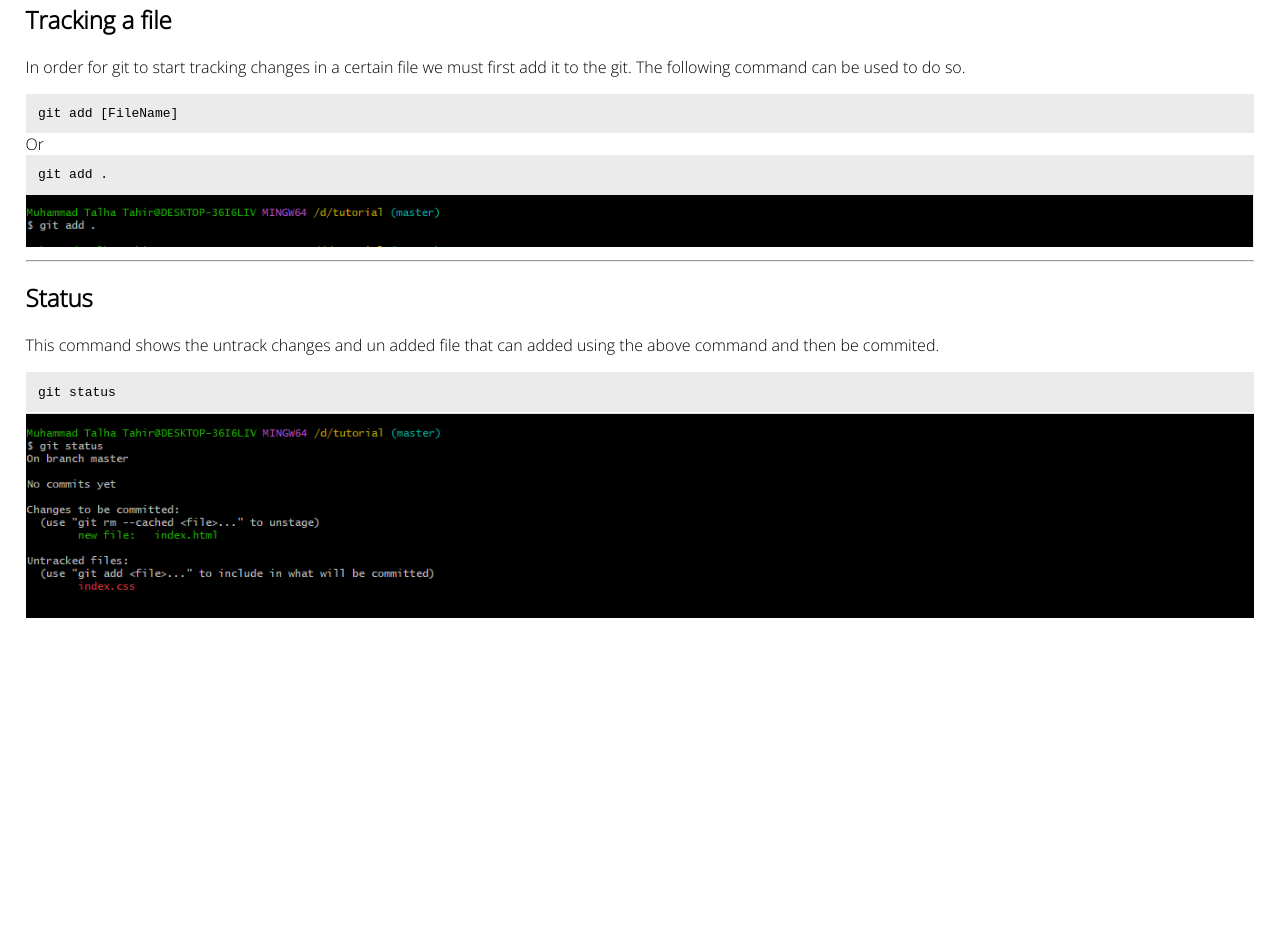
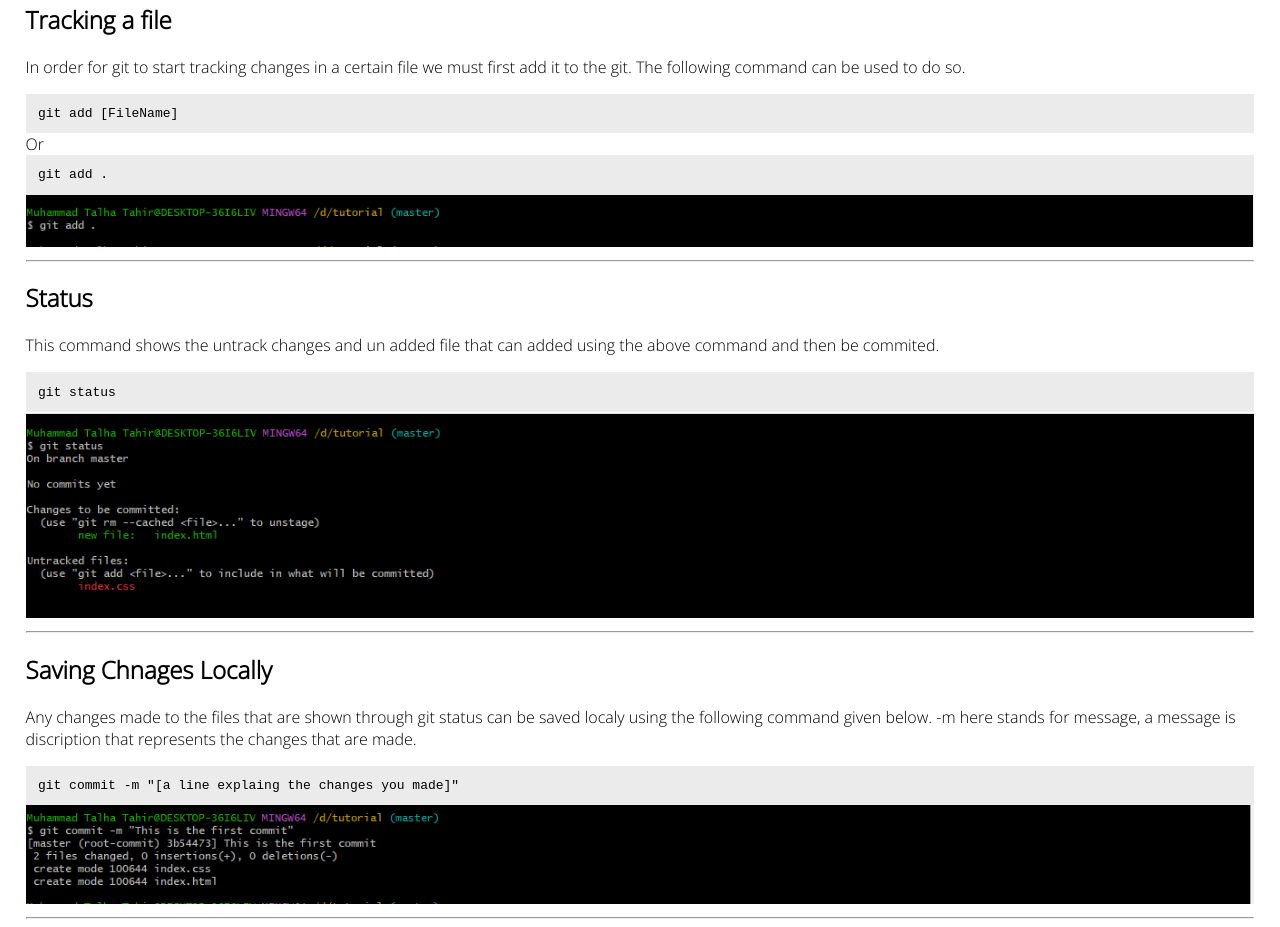
Before and after one commit to MuhammadTalhaTahir/MobileComputingAssignment1, a plain HTML site: page index.html in a window 1280 px wide. Shown: the part 470-1397 px from the top of the page. Before the commit the page ends 1101 px from the top, so only its background shows below. Drawn offline with Linux system fonts and the light colour scheme.

Commit message:
step4 saving the changes localy

```diff
--- a/index.html
+++ b/index.html
@@ -56,6 +56,18 @@
         </div>
         <img src="./images/status.PNG" alt="init git bash image">
     </div>
-
+    <hr>
+    <div>
+        <h2>Saving Chnages Locally</h2>
+        <p>
+            Any changes made to the files that are shown through git status can be saved localy using the following command given below.
+            -m here stands for message, a message is discription that represents the changes that are made.
+        </p>
+        <div class="code">
+            git commit -m "[a line explaing the changes you made]"
+        </div>
+        <img src="./images/commit.PNG" alt="init git bash image">
+    </div>
+    <hr>
 </body>
 </html>
```
Also changed, not shown: images/commit.PNG (added).
